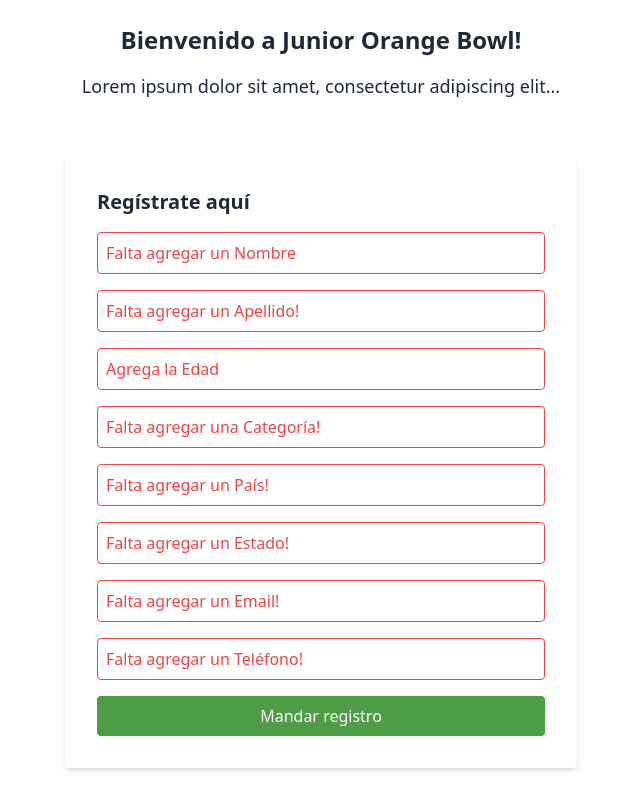
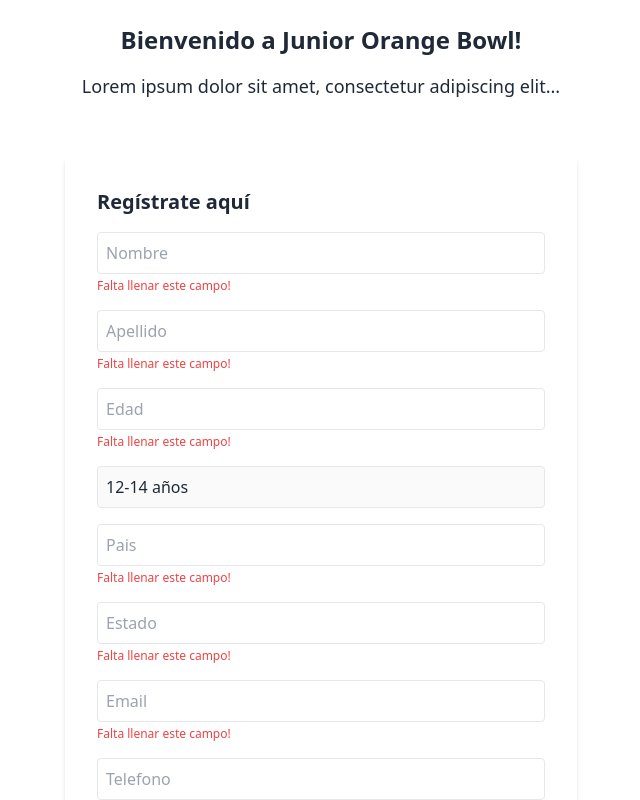
Before and after one commit to AlanGuerreroGaribay/junior-orange-juice, a React (Vite) app: page / in a window 1280 px wide. Both pictures are taken after a click on the button "Mandar registro". Shown: the part 128-928 px from the top of the page, without its empty margins (319-959 px from the left). Built offline with nearby package versions, Linux system fonts and the light colour scheme.

Commit message:
cambios en inputs

```diff
--- a/package.json
+++ b/package.json
@@ -10,6 +10,7 @@
     "preview": "vite preview"
   },
   "dependencies": {
+    "@heroicons/react": "^2.1.5",
     "junior-orange-bowl": "file:",
     "react": "^18.2.0",
     "react-dom": "^18.2.0"
--- a/src/App.jsx
+++ b/src/App.jsx
@@ -1,20 +1,21 @@
 import { useState } from "react";
 import { Modal } from "./modal/modal";
 import Logo from "./assets/JOB-Identity-FINAL-CMYK.png";
+import { FormInput } from "./FormInputs/FormInput";
 
 function App() {
   const [folio, setFolio] = useState("");
   const [isModalOpen, setIsModalOpen] = useState(false);
   const [errors, setErrors] = useState({});
   const [formData, setFormData] = useState({
-    name: "",
-    lastName: "",
-    age: "",
-    category: "",
-    country: "",
-    state: "",
-    email: "",
-    phone: "",
+    Nombre: "",
+    Apellido: "",
+    Edad: "",
+    Categoria: "12-14 años",
+    Pais: "",
+    Estado: "",
+    Email: "",
+    Telefono: "",
   });
 
   const handleChange = (e) => {
@@ -81,87 +82,18 @@
           Regístrate aquí
         </h2>
         <div className="space-y-4">
-          <input
-            name="name"
-            value={formData.name}
-            onChange={handleChange}
-            placeholder={errors.name ? "Falta agregar un Nombre" : "Nombre"}
-            className={`input ${
-              errors.name ? "placeholder-red-500 border-red-500" : ""
-            }`}
-          />
-          <input
-            name="lastName"
-            value={formData.lastName}
-            onChange={handleChange}
-            placeholder={
-              errors.lastName ? "Falta agregar un Apellido!" : "Apellido"
-            }
-            className={`input ${
-              errors.lastName ? "placeholder-red-500 border-red-500" : ""
-            }`}
-          />
-          <input
-            name="age"
-            type="number"
-            value={formData.age}
-            onChange={handleChange}
-            placeholder={errors.age ? "Agrega la Edad" : "Edad"}
-            className={`input ${
-              errors.age ? "placeholder-red-500 border-red-500" : ""
-            }`}
-          />
-          <input
-            name="category"
-            value={formData.category}
-            onChange={handleChange}
-            placeholder={
-              errors.category ? "Falta agregar una Categoría!" : "Categoría"
-            }
-            className={`input ${
-              errors.category ? "placeholder-red-500 border-red-500" : ""
-            }`}
-          />
-          <input
-            name="country"
-            value={formData.country}
-            onChange={handleChange}
-            placeholder={errors.country ? "Falta agregar un País!" : "País"}
-            className={`input ${
-              errors.country ? "placeholder-red-500 border-red-500" : ""
-            }`}
-          />
-          <input
-            name="state"
-            value={formData.state}
-            onChange={handleChange}
-            placeholder={errors.state ? "Falta agregar un Estado!" : "Estado"}
-            className={`input ${
-              errors.state ? "placeholder-red-500 border-red-500" : ""
-            }`}
-          />
-          <input
-            name="email"
-            type="email"
-            value={formData.email}
-            onChange={handleChange}
-            placeholder={errors.email ? "Falta agregar un Email!" : "Email"}
-            className={`input ${
-              errors.email ? "placeholder-red-500 border-red-500" : ""
-            }`}
-          />
-          <input
-            name="phone"
-            type="tel"
-            value={formData.phone}
-            onChange={handleChange}
-            placeholder={
-              errors.phone ? "Falta agregar un Teléfono!" : "Teléfono"
-            }
-            className={`input ${
-              errors.phone ? "placeholder-red-500 border-red-500" : ""
-            }`}
-          />
+          {Object.keys(formData).map((state) => {
+            return (
+              <FormInput
+                key={state}
+                name={state}
+                value={formData[state]}
+                onChange={handleChange}
+                placeholder={state}
+                error={errors[state]}
+              />
+            );
+          })}
           <button
             type="submit"
             className="w-full bg-green text-white py-2 rounded mt-4"
@@ -170,15 +102,6 @@
             Mandar registro
           </button>
         </div>
-        {/* {folio && (
-          <p className="text-sm mt-4">
-            Tu folio es: <span className="text-orange">{folio}</span>
-          </p>
-        )} */}
-        {/* <p className="text-sm mt-2">
-          Por favor, realiza el depósito usando el número de folio como
-          referencia y envía los detalles por correo a María.
-        </p> */}
       </section>
     </div>
   );
--- /dev/null
+++ b/src/FormInputs/FormInput.jsx
@@ -0,0 +1,20 @@
+// eslint-disable-next-line react/prop-types
+export const FormInput = ({ name, value, onChange, placeholder, error }) => {
+  return (
+    <div>
+      <input
+        name={name}
+        disabled={name === "Categoria" ? true : false}
+        value={value}
+        onChange={onChange}
+        placeholder={placeholder === "Categoria" ? "12-14 años" : placeholder}
+        className="input"
+      />
+      {error ? (
+        <p className="text-xs mt-1 text-red-500">Falta llenar este campo!</p>
+      ) : (
+        <></>
+      )}
+    </div>
+  );
+};
--- a/src/Modal/Modal.jsx
+++ b/src/Modal/Modal.jsx
@@ -24,12 +24,26 @@
           Registro Exitoso!
         </h2>
         <p className="text-gray-700 mb-4">Tu número de folio es: </p>
-        <h3
-          onClick={copyToClipboard}
-          className="text-orange font-bold w-full text-center mb-4 cursor-pointer hover:opacity-35"
-        >
-          {`${copied ? "Copiado! " : "Copiar "}: ${folio}`}
-        </h3>
+        <div className="flex justify-center items-center w-full mb-4">
+          <h3 className="text-orange font-bold  text-center mr-4">
+            {`${copied ? "Copiado! " : "Copiar "}: ${folio}`}
+          </h3>
+          <svg
+            onClick={copyToClipboard}
+            xmlns="http://www.w3.org/2000/svg"
+            fill="none"
+            viewBox="0 0 24 24"
+            strokeWidth={1.5}
+            stroke="currentColor"
+            className="size-6 fill-red-500 cursor-pointer hover:opacity-35"
+          >
+            <path
+              strokeLinecap="round"
+              strokeLinejoin="round"
+              d="M8.25 7.5V6.108c0-1.135.845-2.098 1.976-2.192.373-.03.748-.057 1.123-.08M15.75 18H18a2.25 2.25 0 0 0 2.25-2.25V6.108c0-1.135-.845-2.098-1.976-2.192a48.424 48.424 0 0 0-1.123-.08M15.75 18.75v-1.875a3.375 3.375 0 0 0-3.375-3.375h-1.5a1.125 1.125 0 0 1-1.125-1.125v-1.5A3.375 3.375 0 0 0 6.375 7.5H5.25m11.9-3.664A2.251 2.251 0 0 0 15 2.25h-1.5a2.251 2.251 0 0 0-2.15 1.586m5.8 0c.065.21.1.433.1.664v.75h-6V4.5c0-.231.035-.454.1-.664M6.75 7.5H4.875c-.621 0-1.125.504-1.125 1.125v12c0 .621.504 1.125 1.125 1.125h9.75c.621 0 1.125-.504 1.125-1.125V16.5a9 9 0 0 0-9-9Z"
+            />
+          </svg>
+        </div>
         <p className="text-sm mb-4">
           Por favor, realiza el depósito usando el número de folio como
           referencia y envía los detalles por correo a María.
```
Also changed, not shown: 1 other file (tests, documents, lock files or other folders).
